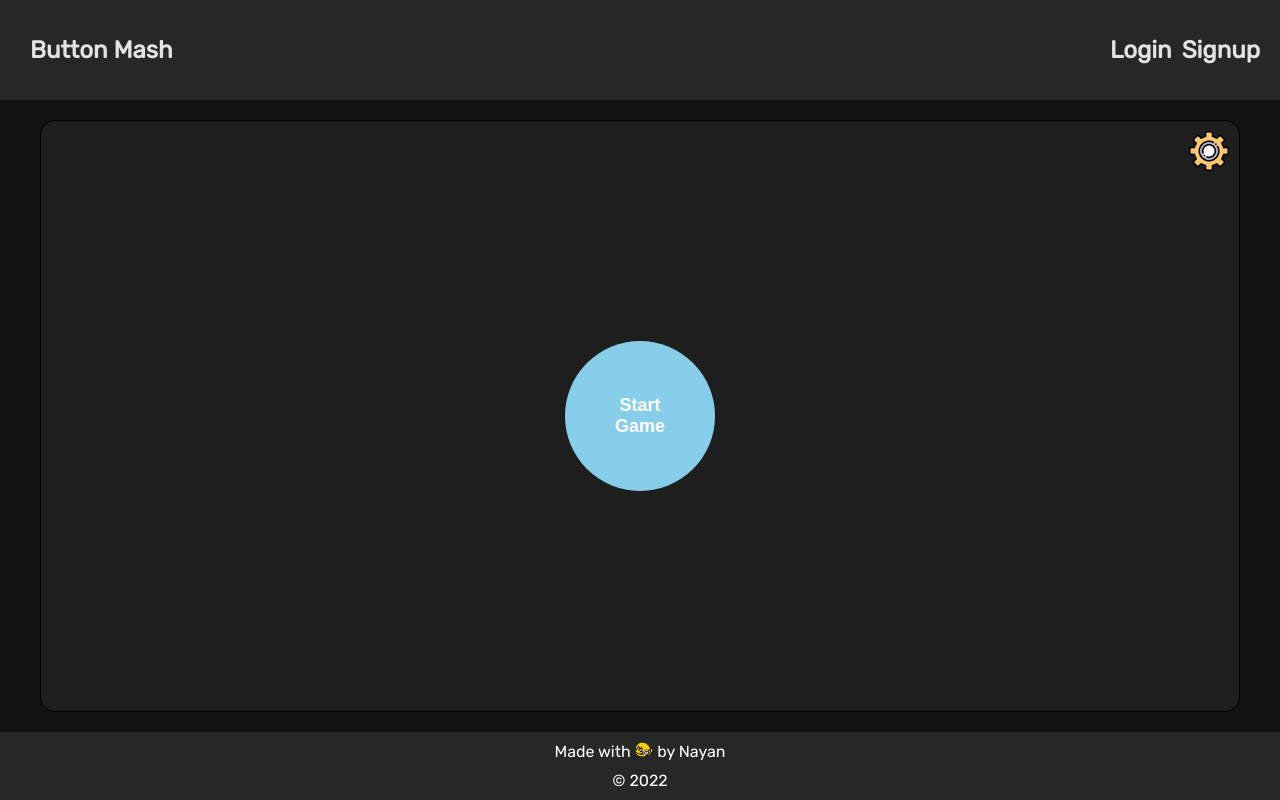
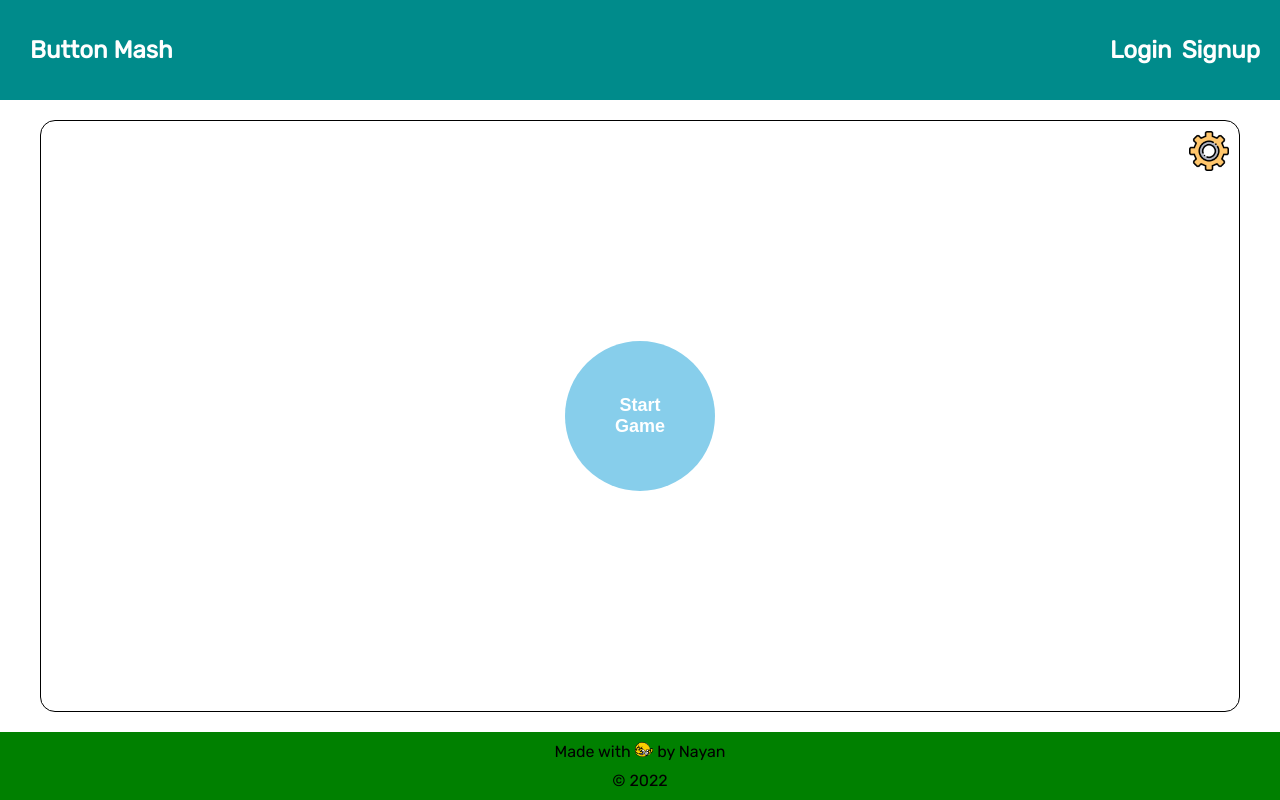
Before and after one commit to TheOneMaster/button-mash-flask, a Flask app: page /game in a window 1280 px wide. Run offline with Flask 2, Linux system fonts and the light colour scheme; some libraries are stand-ins or nearby versions.

Commit message:
Theme customization based on OS settings

```diff
--- a/server/static/CSS/style.css
+++ b/server/static/CSS/style.css
@@ -2,12 +2,6 @@
   --theme-color: darkcyan;
   --title-font: "Rubik", sans-serif;
   --content-font: "Roboto", sans-serif;
-  --background-color: #FFF;
-  --primary-font-color: #000;
-  --second-font-color: rgb(32, 32, 32);
-}
-
-:root[data-theme=dark] {
   --background-color: rgb(18, 18, 18);
   --primary-font-color: rgba(255, 255, 255, 0.87);
   --second-font-color: rgba(255, 255, 255, 0.6);
@@ -103,12 +97,11 @@ h1, h2 {
 
 footer {
   margin-top: auto;
-  background-color: green;
-  color: white;
   padding-top: 10px;
   padding-bottom: 10px;
   row-gap: 10px;
   align-items: center;
+  color: var(--primary-font-color);
   font-family: var(--title-font);
   z-index: 3;
   background-color: rgba(255, 255, 255, 0.09);
@@ -174,8 +167,15 @@ footer p {
   box-sizing: border-box;
   border-radius: 10px;
   font-weight: bold;
-  background-color: lightgray;
-  color: white;
+  color: rgba(255, 255, 255, 0.8);
+  z-index: 2;
+  background-color: rgba(255, 255, 255, 0.07);
+}
+.notification a {
+  color: rgba(128, 159, 255, 0.8);
+}
+.notification.is-danger {
+  color: rgba(255, 56, 95, 0.8);
 }
 
 .submit-btn {
@@ -338,4 +338,35 @@ footer p {
   box-shadow: 0px 0px 5px 4px rgb(97, 169, 224);
 }
 
+@media screen and (prefers-color-scheme: light) {
+  :root {
+    --background-color: white;
+    --primary-font-color: black;
+    --second-font-color: rgb(32, 32, 32);
+  }
+  .topbar {
+    background-color: var(--theme-color);
+  }
+  .topbar a {
+    color: white;
+  }
+  footer {
+    background-color: green;
+  }
+  .game-settings, .game-main, .authbox {
+    background-color: initial;
+  }
+  .notification {
+    background-color: darkgray;
+    color: white;
+  }
+  .notification a {
+    color: rgb(128, 159, 255);
+  }
+  .notification.is-danger {
+    background-color: #FF385F;
+    color: white;
+  }
+}
+
 /*# sourceMappingURL=style.css.map */
--- a/server/static/SCSS/style.scss
+++ b/server/static/SCSS/style.scss
@@ -1,26 +1,15 @@
 @use "sass:color";
 
-$white: #FFF;
-$black: #000;
-
+// Default dark mode CSS
 
 :root {
     --theme-color: darkcyan;
     --title-font: "Rubik", sans-serif;
     --content-font: "Roboto", sans-serif;
 
-    --background-color: #FFF;
-
-    --primary-font-color: #{$black};
-    --second-font-color: rgb(32, 32, 32);
-}
-
-
-
-:root[data-theme="dark"] {
     --background-color: rgb(18, 18, 18);
-    --primary-font-color: #{color.change($white, $alpha: 0.87)};
-    --second-font-color: #{color.change($white, $alpha: 0.6)};
+    --primary-font-color: #{color.change(white, $alpha: 0.87)};
+    --second-font-color: #{color.change(white, $alpha: 0.6)};
 }
 
 body {
@@ -35,9 +24,11 @@ body {
     color: var(--second-font-color);
 }
 
+// Mixins
+
 @mixin elevation($z_index) {
     z-index: $z_index;
-    background-color: rgba(#FFF, 0.03+$z_index*0.02);
+    background-color: rgba(white, 0.03+$z_index*0.02);
 }
 
 /* Helper classes */
@@ -124,12 +115,12 @@ h1, h2 {
 
 footer {
     margin-top: auto;
-    background-color: green;
-    color: white;
     padding-top: 10px;
     padding-bottom: 10px;
     row-gap: 10px;
     align-items: center;
+
+    color: var(--primary-font-color);
     font-family: var(--title-font);
 
     @include elevation(3);
@@ -197,8 +188,17 @@ footer {
     box-sizing: border-box;
     border-radius: 10px;
     font-weight: bold;
-    background-color: lightgray;
-    color: white;
+    color: rgba(white, 0.8);
+
+    @include elevation(2);
+
+    a {
+        color: rgba(128,159,255, 0.8);
+    }
+
+    &.is-danger {
+        color: rgba(#FF385F, 0.8);
+    }
 }
 
 
@@ -370,3 +370,48 @@ footer {
 .lobby-row:hover {
     box-shadow: 0px 0px 5px 4px rgba(97,169,224,1);
 }
+
+
+// Light mode customization
+@media screen and (prefers-color-scheme: light) {
+
+    :root {
+        --background-color: white;
+
+        --primary-font-color: black;
+        --second-font-color: rgb(32, 32, 32);
+    }
+
+    .topbar {
+        background-color: var(--theme-color);
+
+        a {
+            color: white;
+        }
+    }
+
+    footer {
+        background-color: green;
+    }
+
+    .game-settings, .game-main, .authbox {
+        background-color: initial;
+    }
+
+    .notification {
+
+        background-color: darkgray;
+        color: white;
+
+        a {
+            color: rgb(128,159,255);
+        }
+
+        &.is-danger {
+            background-color: #FF385F;
+            color: white;
+        }
+
+    }
+
+}
```
Also changed, not shown: 1 other file.
